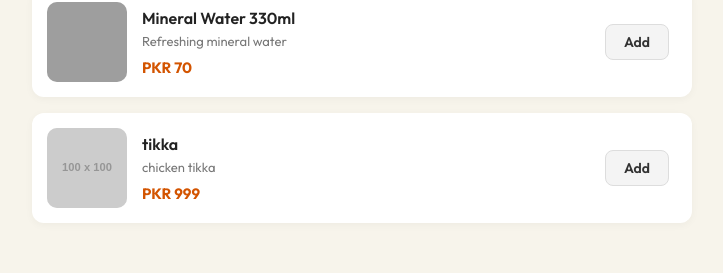
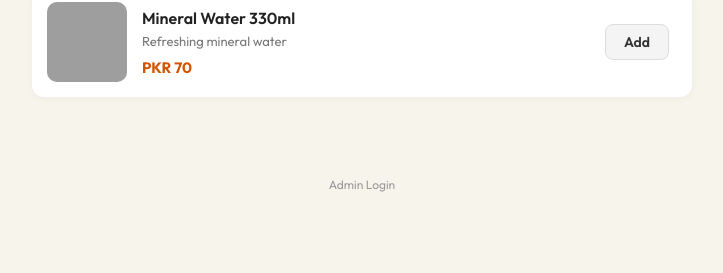
Before and after one commit to taimoor-2662/resonance-cafe, a plain HTML site: page index.html in a window 1280 px wide. Shown: the part 8984-9257 px from the top of the page, without its empty margins (278-1001 px from the left). Drawn offline with Linux system fonts and the light colour scheme; grey boxes are pictures that could not be loaded; placeholder pictures from the web are drawn by us.

Commit message:
Auto-update menu from Admin Panel

```diff
--- a/index.html
+++ b/index.html
@@ -845,14 +845,6 @@
         "price": 70,
         "desc": "Refreshing mineral water",
         "img": "https://images.unsplash.com/photo-1523362628745-0c100150b504?w=200&q=80"
-    },
-    {
-        "id": 71,
-        "category": "Extras",
-        "name": "tikka",
-        "price": 999,
-        "desc": "chicken tikka",
-        "img": "https://placehold.co/100x100?text=Food"
     }
 ];
 
```
